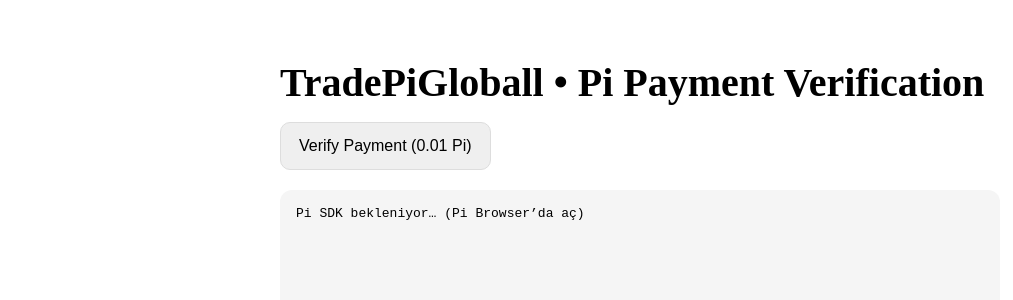
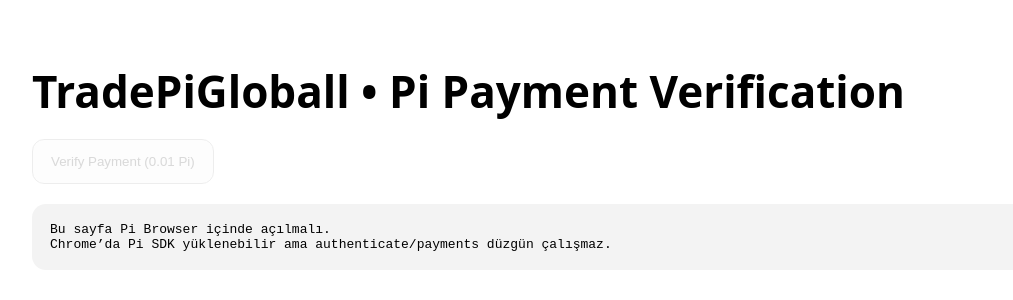
Before and after one commit to Bugsbuny24/tradepi, a Next.js app: page / in a window 1280 px wide. Shown: the top 300 px of the page, without its empty margins (0-1013 px from the left). Built offline with nearby package versions, Linux system fonts and the light colour scheme.

Commit message:
Update page.tsx

```diff
--- a/app/page.tsx
+++ b/app/page.tsx
@@ -1,6 +1,6 @@
 "use client";
 
-import { useEffect, useState } from "react";
+import { useEffect, useMemo, useState } from "react";
 
 declare global {
   interface Window {
@@ -8,70 +8,81 @@ declare global {
   }
 }
 
+function isPiBrowserUA() {
+  if (typeof navigator === "undefined") return false;
+  return /PiBrowser/i.test(navigator.userAgent);
+}
+
 export default function Home() {
   const [log, setLog] = useState("");
-  const [busy, setBusy] = useState(false);
-  const [auth, setAuth] = useState<any>(null);
+  const [loading, setLoading] = useState(false);
+  const [piReady, setPiReady] = useState(false);
+
+  const isPiBrowser = useMemo(() => isPiBrowserUA(), []);
 
   const append = (s: string) => setLog((p) => (p ? `${p}\n${s}` : s));
 
-  // Pi SDK hazır mı? (Pi Browser bazen geç inject ediyor)
-  const waitForPi = async (ms = 5000) => {
-    const start = Date.now();
-    while (!window.Pi) {
-      if (Date.now() - start > ms) return false;
-      await new Promise((r) => setTimeout(r, 100));
+  useEffect(() => {
+    // Pi Browser değilse hiç zorlamayalım
+    if (!isPiBrowser) {
+      append("Bu sayfa Pi Browser içinde açılmalı.");
+      append("Chrome’da Pi SDK yüklenebilir ama authenticate/payments düzgün çalışmaz.");
+      return;
     }
-    return true;
-  };
 
-  useEffect(() => {
-    // İstersen ilk açılışta init deneyelim (Pi hazırsa)
-    (async () => {
-      const ok = await waitForPi(1500);
-      if (ok) {
+    // Pi Browser ise SDK'yı bekleyip init edelim
+    const t0 = Date.now();
+    const timer = setInterval(() => {
+      if (window.Pi) {
         try {
           window.Pi.init({ version: "2.0" });
+          setPiReady(true);
           append("Pi SDK ready ✅");
+          clearInterval(timer);
         } catch (e: any) {
-          append(`Pi init error: ${e?.message || String(e)}`);
+          append("Pi.init error: " + (e?.message || String(e)));
+          clearInterval(timer);
         }
-      } else {
-        append("Pi SDK bekleniyor… (Pi Browser’da aç)");
+      } else if (Date.now() - t0 > 8000) {
+        append("Pi SDK yüklenmedi (8s timeout). Pi Browser içinden açtığına emin ol.");
+        clearInterval(timer);
       }
-    })();
+    }, 200);
+
+    return () => clearInterval(timer);
     // eslint-disable-next-line react-hooks/exhaustive-deps
   }, []);
 
-  const getAuth = async () => {
-    if (auth) return auth;
+  const verifyPayment = async () => {
+    setLoading(true);
+    try {
+      if (!isPiBrowser) {
+        append("Pi Browser değil → authenticate başlatmıyorum.");
+        return;
+      }
+      if (!window.Pi) {
+        append("Pi SDK yok → script yüklenmemiş.");
+        return;
+      }
 
-    const ok = await waitForPi(5000);
-    if (!ok) throw new Error("Pi SDK yok (Pi Browser içinde aç).");
+      append("Authenticating (payments scope)...");
 
-    // init güvenli: birden fazla kez çağrılsa da genelde sorun çıkarmaz
-    window.Pi.init({ version: "2.0" });
+      const scopes = ["payments"];
 
-    append("Authenticating (payments scope)...");
-    const scopes = ["payments", "username"];
+      const onIncompletePaymentFound = (payment: any) => {
+        append("Incomplete payment found (ignored): " + JSON.stringify(payment));
+      };
 
-    const onIncompletePaymentFound = (payment: any) => {
-      append("Incomplete payment found (ignored for MVP).");
-      // İstersen burada server tarafında kontrol/temizleme yapılır.
-    };
+      // authenticate takılmasın diye timeout
+      const authPromise = window.Pi.authenticate(scopes, onIncompletePaymentFound);
+      const authResult = await Promise.race([
+        authPromise,
+        new Promise((_, rej) =>
+          setTimeout(() => rej(new Error("authenticate timeout (20s)")), 20000)
+        ),
+      ]);
 
-    const a = await window.Pi.authenticate(scopes, onIncompletePaymentFound);
-    setAuth(a);
-    append(`Auth OK: user=${a?.user?.username || "??"}`);
-    return a;
-  };
-
-  const verifyPayment = async () => {
-    if (busy) return; // çift tıklama kilidi
-    setBusy(true);
-
-    try {
-      await getAuth();
+      append(`Auth OK: user=${authResult?.user?.username || "?"}`);
 
       const paymentData = {
         amount: 0.01,
@@ -87,8 +98,7 @@ export default function Home() {
             headers: { "Content-Type": "application/json" },
             body: JSON.stringify({ paymentId }),
           });
-          const txt = await r.text();
-          if (!r.ok) throw new Error(txt);
+          if (!r.ok) throw new Error(await r.text());
           append("Server approve OK ✅");
         },
 
@@ -99,14 +109,13 @@ export default function Home() {
             headers: { "Content-Type": "application/json" },
             body: JSON.stringify({ paymentId, txid }),
           });
-          const txt = await r.text();
-          if (!r.ok) throw new Error(txt);
+          if (!r.ok) throw new Error(await r.text());
           append("Server complete OK ✅");
         },
 
         onCancel: (paymentId: string) => append(`Cancelled: ${paymentId}`),
         onError: (err: any, payment: any) =>
-          append(`Error: ${JSON.stringify({ err, payment })}`),
+          append(`Error: ${JSON.stringify({ err: err?.message || err, payment })}`),
       };
 
       append("Creating payment...");
@@ -114,42 +123,40 @@ export default function Home() {
     } catch (e: any) {
       append(`FAIL: ${e?.message || String(e)}`);
     } finally {
-      setBusy(false);
+      setLoading(false);
     }
   };
 
   return (
-    <main style={{ padding: 24, maxWidth: 720, margin: "0 auto" }}>
-      <h1 style={{ fontSize: 40, marginBottom: 16 }}>
+    <main style={{ padding: 24, fontFamily: "system-ui" }}>
+      <h1 style={{ fontSize: 44, marginBottom: 18 }}>
         TradePiGloball • Pi Payment Verification
       </h1>
 
       <button
         onClick={verifyPayment}
-        disabled={busy}
+        disabled={loading || !piReady || !isPiBrowser}
         style={{
           padding: "14px 18px",
-          borderRadius: 10,
+          borderRadius: 12,
           border: "1px solid #ddd",
-          fontSize: 16,
-          opacity: busy ? 0.6 : 1,
+          opacity: loading || !piReady || !isPiBrowser ? 0.5 : 1,
         }}
       >
-        {busy ? "Processing..." : "Verify Payment (0.01 Pi)"}
+        {loading ? "Processing..." : "Verify Payment (0.01 Pi)"}
       </button>
 
       <pre
         style={{
           marginTop: 20,
-          padding: 16,
-          borderRadius: 12,
-          background: "#f5f5f5",
+          background: "#f3f3f3",
+          padding: 18,
+          borderRadius: 14,
           whiteSpace: "pre-wrap",
-          minHeight: 120,
         }}
       >
-        {log || "Log burada..."}
+        {log || "—"}
       </pre>
     </main>
   );
-}
+            }
```
